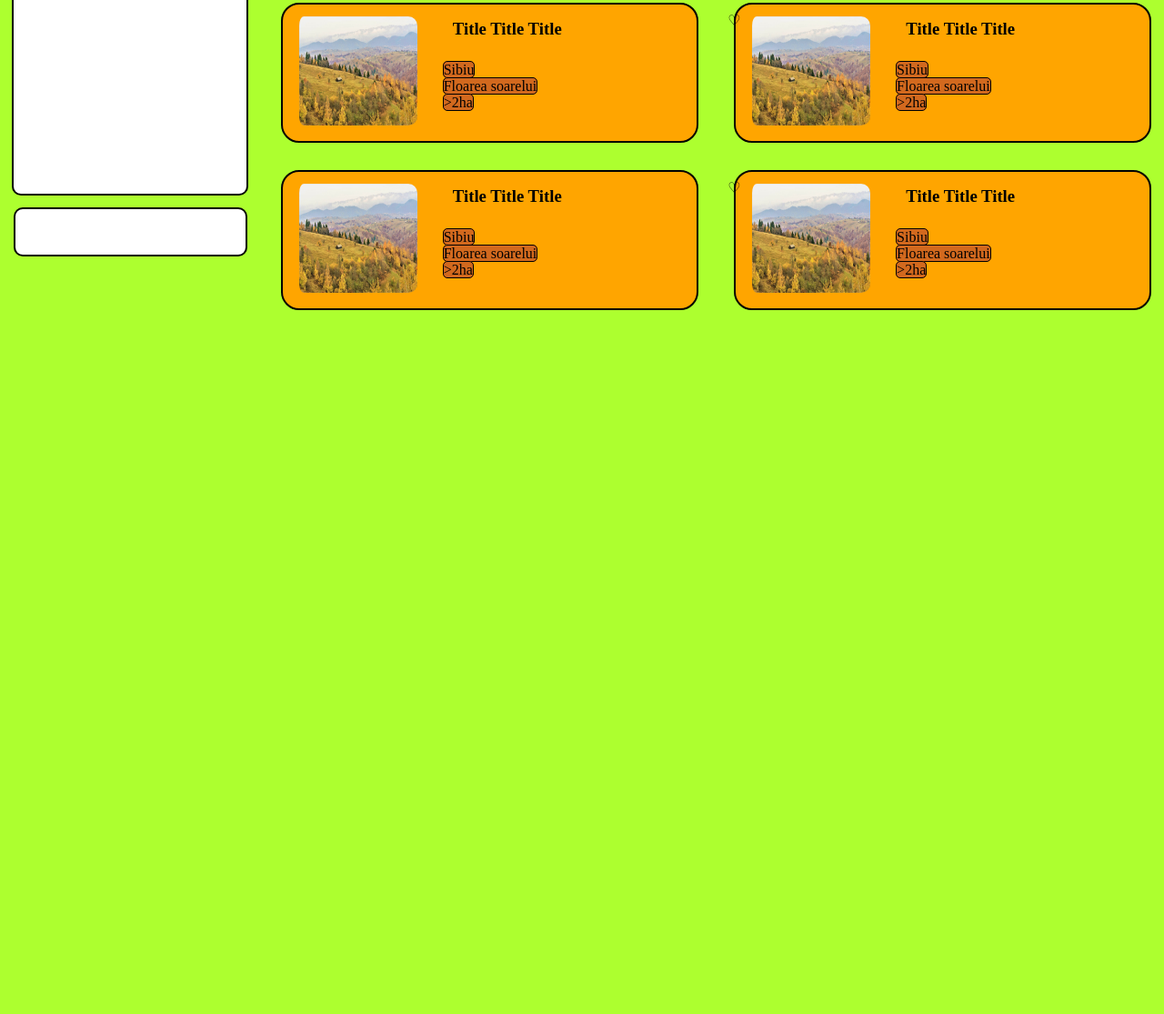
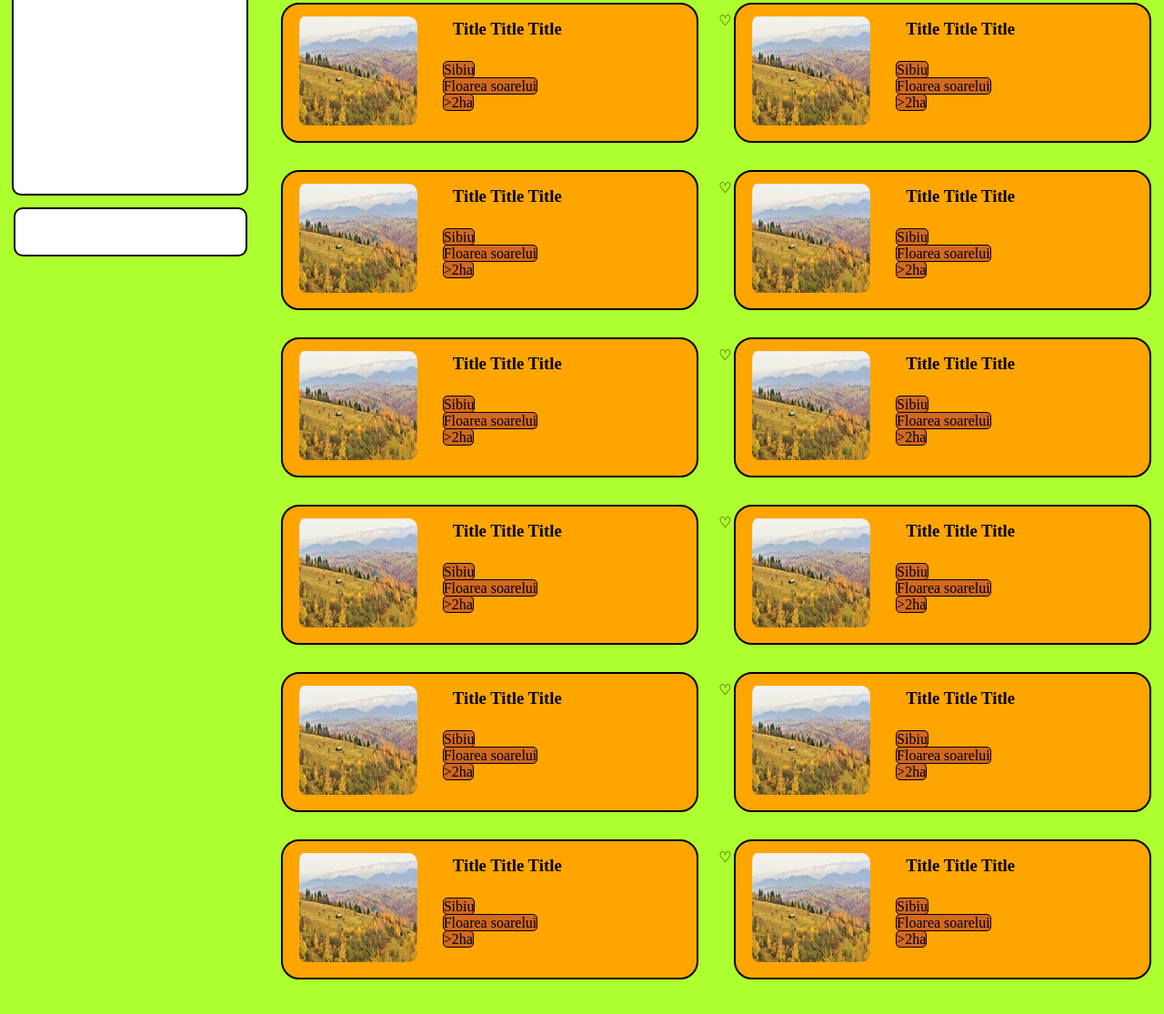
Before and after one commit to DusciucDaniel/HiveMind, a plain HTML site: page index.html in a window 1280 px wide. Shown: the part 507-1622 px from the top of the page at 91% size. Before the commit the page ends 886 px from the top, so only its background shows below. Drawn offline with Linux system fonts and the light colour scheme.

Commit message:
9 Mar 2025, 00:29

```diff
--- a/index.html
+++ b/index.html
@@ -117,6 +117,94 @@
             <Like>♡</Like>
         </Products>
 
+        <Products>
+            <img src="/test/test1.jpg">
+            <h3>Title Title Title</h3>
+            <div>
+                <p2>Sibiu</p2> <br>
+                <p2>Floarea soarelui</p2> <br>
+                <p2>>2ha</p2>
+            </div>
+            <Like>♡</Like>
+        </Products>
+
+        <Products>
+            <img src="/test/test1.jpg">
+            <h3>Title Title Title</h3>
+            <div>
+                <p2>Sibiu</p2> <br>
+                <p2>Floarea soarelui</p2> <br>
+                <p2>>2ha</p2>
+            </div>
+            <Like>♡</Like>
+        </Products>
+
+        <Products>
+            <img src="/test/test1.jpg">
+            <h3>Title Title Title</h3>
+            <div>
+                <p2>Sibiu</p2> <br>
+                <p2>Floarea soarelui</p2> <br>
+                <p2>>2ha</p2>
+            </div>
+            <Like>♡</Like>
+        </Products>
+
+        <Products>
+            <img src="/test/test1.jpg">
+            <h3>Title Title Title</h3>
+            <div>
+                <p2>Sibiu</p2> <br>
+                <p2>Floarea soarelui</p2> <br>
+                <p2>>2ha</p2>
+            </div>
+            <Like>♡</Like>
+        </Products>
+
+        <Products>
+            <img src="/test/test1.jpg">
+            <h3>Title Title Title</h3>
+            <div>
+                <p2>Sibiu</p2> <br>
+                <p2>Floarea soarelui</p2> <br>
+                <p2>>2ha</p2>
+            </div>
+            <Like>♡</Like>
+        </Products>
+
+        <Products>
+            <img src="/test/test1.jpg">
+            <h3>Title Title Title</h3>
+            <div>
+                <p2>Sibiu</p2> <br>
+                <p2>Floarea soarelui</p2> <br>
+                <p2>>2ha</p2>
+            </div>
+            <Like>♡</Like>
+        </Products>
+
+        <Products>
+            <img src="/test/test1.jpg">
+            <h3>Title Title Title</h3>
+            <div>
+                <p2>Sibiu</p2> <br>
+                <p2>Floarea soarelui</p2> <br>
+                <p2>>2ha</p2>
+            </div>
+            <Like>♡</Like>
+        </Products>
+
+        <Products>
+            <img src="/test/test1.jpg">
+            <h3>Title Title Title</h3>
+            <div>
+                <p2>Sibiu</p2> <br>
+                <p2>Floarea soarelui</p2> <br>
+                <p2>>2ha</p2>
+            </div>
+            <Like>♡</Like>
+        </Products>
+
     </RightTab>
 
 </body>
--- a/style.css
+++ b/style.css
@@ -86,7 +86,7 @@ Like {
     display: inline-block;
     position: relative;
     bottom: 110px;
-    left: 105px;
+    left: 95px;
     cursor: pointer;
 }
 
```
